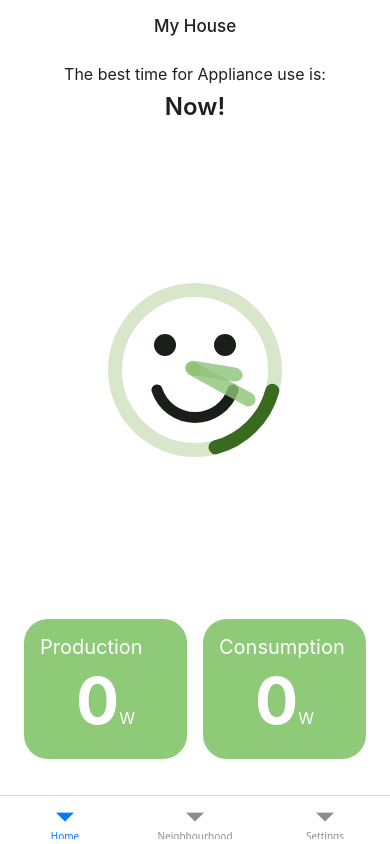
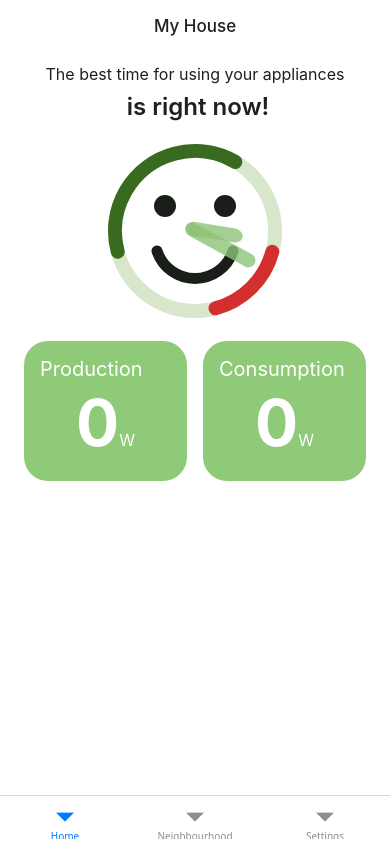
Before and after one commit to set-b/energy-monitoring-app-front-end, a React Native app: screen /Home in a window 390 px wide. Built offline with nearby package versions, Linux system fonts and the light colour scheme; no server answers.

Commit message:
Header text now changes based on best time
- Also removed some unused console logs.

```diff
--- a/api/energyService.js
+++ b/api/energyService.js
@@ -43,3 +43,9 @@ export async function getToday(option) {
 	const response = await client.get("/energy_data/today/" + option);
 	return response.data;
 }
+
+export async function getBest() {
+	// const response = await client.get("/energy_data/today/");
+	// return response.data;
+	return -1;
+}
--- a/screens/homepage.js
+++ b/screens/homepage.js
@@ -1,20 +1,39 @@
 import React, { useEffect, useState } from "react";
-import { View, Text, StyleSheet, SafeAreaView } from "react-native";
+import { View, Text, StyleSheet, ScrollView } from "react-native";
 import { PixelSmileyClock } from "../components/pixelClock";
-import { getToday } from "../api/energyService";
+import { getToday, getBest } from "../api/energyService";
 
 export default function AppScreen() {
-	const [data, setData] = useState("loading...");
 	const [production, setProduction] = useState(0.0);
 	const [consumption, setConsumption] = useState(0.0);
+	const [best, setBest] = useState(0);
+
+	// The maximum digits long mobiles can display is 3 digits, so convert to kilowatts after 1000 watts
+	const parseWatts = (value) =>
+		Math.abs(value) > 999
+			? Math.abs(Math.round(value / 1000))
+			: Math.round(value);
+	const parseUnit = (value) => (Math.abs(value) > 999 ? "kW" : "W");
+
+	const parseBest = (best) => {
+		const concat =
+			best === 0
+				? " is right now!"
+				: best < 0
+					? " not today"
+					: " is about " + best + " hours from now";
+		return concat;
+	};
 
 	useEffect(() => {
 		async function load() {
 			try {
 				const resultProduction = await getToday("production");
 				const resultConsumption = await getToday("consumption");
+				const resultBest = await getBest();
 				setProduction(resultProduction);
 				setConsumption(resultConsumption);
+				setBest(resultBest);
 			} catch (err) {
 				console.warn("Fetch for production today failed! See error below:");
 				console.error(err.message);
@@ -23,15 +42,8 @@ export default function AppScreen() {
 		load();
 	}, []);
 
-	// The maximum digits long mobiles can display is 3 digits, so convert to kilowatts after 1000 watts
-	const parseWatts = (value) =>
-		Math.abs(value) > 999
-			? Math.abs(Math.round(value / 1000))
-			: Math.round(value);
-	const parseUnit = (value) => (Math.abs(value) > 999 ? "kW" : "W");
-
 	return (
-		<SafeAreaView style={styles.safeArea}>
+		<ScrollView style={styles.safeArea}>
 			<View style={styles.container}>
 				{/* Header */}
 				<View style={styles.header}>
@@ -42,14 +54,19 @@ export default function AppScreen() {
 				<View style={styles.content}>
 					<View style={styles.textContainer}>
 						<Text style={styles.subHeading}>
-							The best time for Appliance use is:
+							The best time for using your appliances
 						</Text>
-						<Text style={styles.mainHeading}>Now!</Text>
+						<Text style={styles.mainHeading}>{parseBest(best)}</Text>
 					</View>
 
 					{/* Clock Component */}
 					<View style={styles.clockSlot}>
-						<PixelSmileyClock />
+						<PixelSmileyClock
+							ranges={[
+								{ start: 3.5, end: 5.5, color: "#D32F2F" },
+								{ start: 8.5, end: 1, color: "#386A20" },
+							]}
+						/>
 					</View>
 
 					{/* Cards */}
@@ -59,10 +76,6 @@ export default function AppScreen() {
 							<View style={styles.valueWrapper}>
 								<View style={styles.valueRow}>
 									<Text style={styles.cardValue}>{parseWatts(production)}</Text>
-									{console.log(parseWatts(production))}
-									{console.log(production)}
-									{console.log(parseWatts(consumption))}
-									{console.log(consumption)}
 									<Text style={styles.cardUnit}>{parseUnit(production)}</Text>
 								</View>
 							</View>
@@ -81,7 +94,7 @@ export default function AppScreen() {
 					</View>
 				</View>
 			</View>
-		</SafeAreaView>
+		</ScrollView>
 	);
 }
 
```
